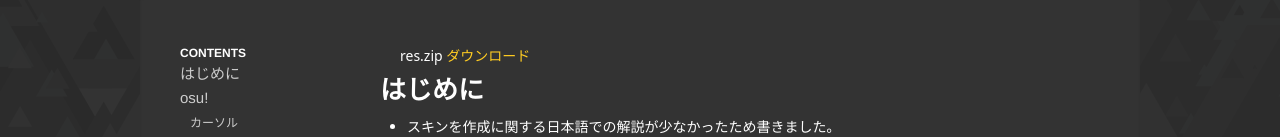
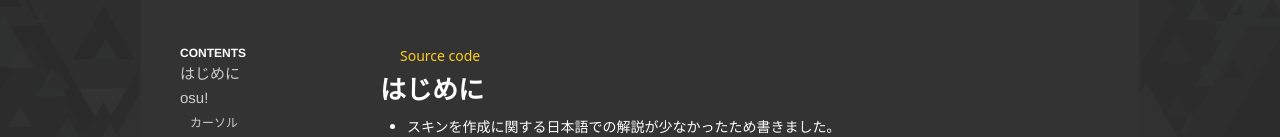
Before and after one commit to anoriqq/osu-skin-set-list-ja, a plain HTML site: page index.html in a window 1280 px wide. Shown: the part 213-350 px from the top of the page. Drawn offline with Linux system fonts and the light colour scheme.

Commit message:
Update index.html

```diff
--- a/index.html
+++ b/index.html
@@ -130,8 +130,8 @@
         <div class="main_content_space_content">
           <div class="main_content_space_content_space">
 
-            <p>res.zip
-              <a href="res\res.zip" class="web-link">ダウンロード</a>
+            <p>
+              <a href="https://github.com/anoriqq/osu-skin-set-list-ja/" class="web-link">Source code</a>
             </p>
 
             <h2 id="hello">はじめに</h2>
```
